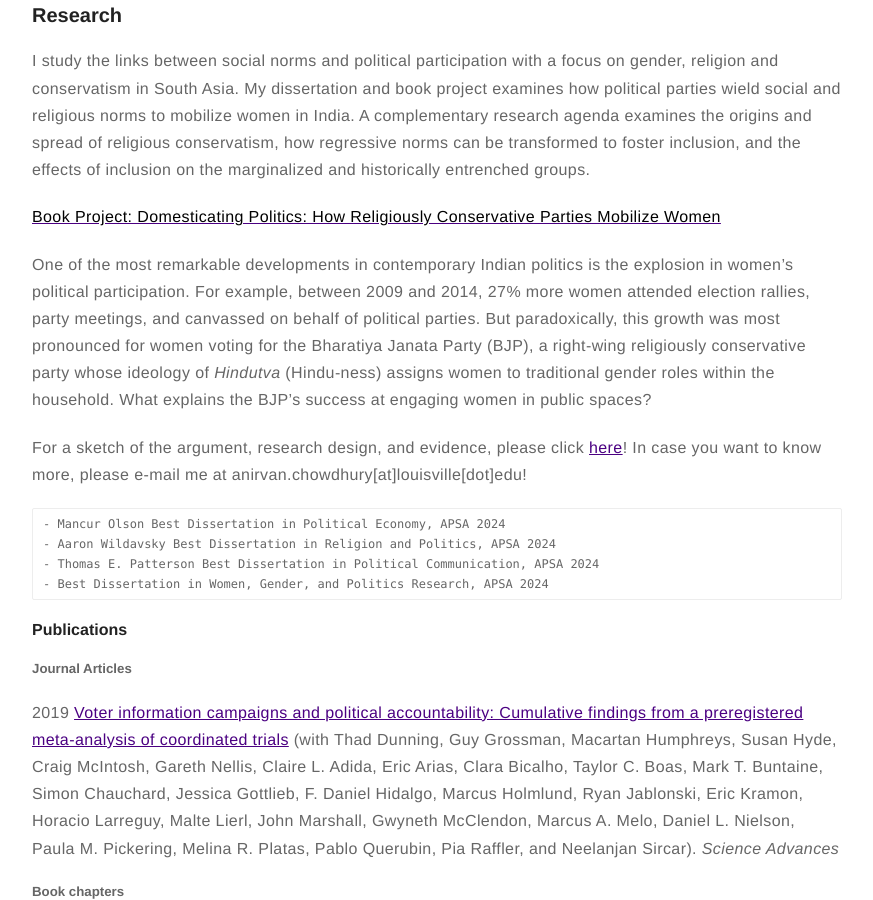
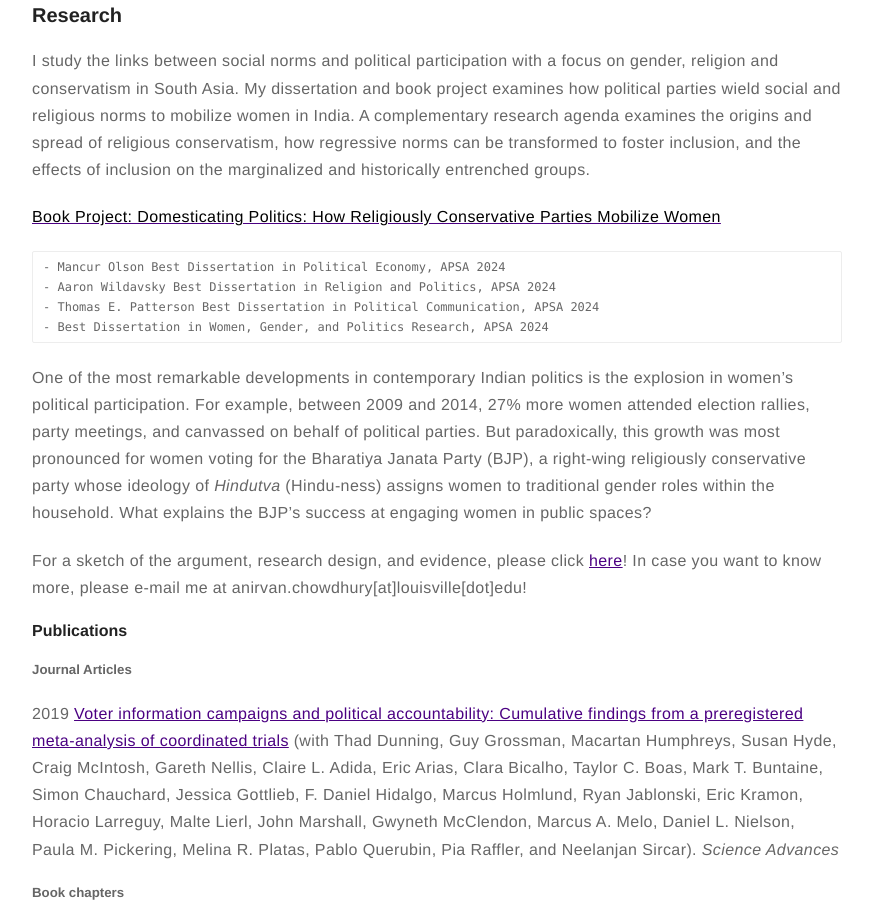
Before and after one commit to anirvanchowdhury/anirvanchowdhury.github.io, a Jekyll site: the page built from research.md, in a window 1280 px wide and 900 px high, scrolled down 451 px. Shown: the whole window, without its empty margins (203-1076 px from the left). Built offline with Jekyll 4.4.1, drawn with Linux system fonts in a browser that asks for light colours.

```diff
--- a/research.md
+++ b/research.md
@@ -10,14 +10,15 @@ I study the links between social norms and political participation with a focus
 
 [**Book Project: Domesticating Politics: How Religiously Conservative Parties Mobilize Women**](https://anirvanchowdhury.github.io/book/)
 
+	- Mancur Olson Best Dissertation in Political Economy, APSA 2024
+	- Aaron Wildavsky Best Dissertation in Religion and Politics, APSA 2024
+	- Thomas E. Patterson Best Dissertation in Political Communication, APSA 2024
+	- Best Dissertation in Women, Gender, and Politics Research, APSA 2024
+
 One of the most remarkable developments in contemporary Indian politics is the explosion in women’s political participation. For example, between 2009 and 2014, 27% more women attended election rallies, party meetings, and canvassed on behalf of political parties. But paradoxically, this growth was most pronounced for women voting for the Bharatiya Janata Party (BJP), a right-wing religiously conservative party whose ideology of _Hindutva_ (Hindu-ness) assigns women to traditional gender roles within the household. What explains the BJP’s success at engaging women in public spaces?
 
 For a sketch of the argument, research design, and evidence, please click [here](https://anirvanchowdhury.github.io/book/)! In case you want to know more, please e-mail me at anirvan.chowdhury[at]louisville[dot]edu!
 
-	- Mancur Olson Best Dissertation in Political Economy, APSA 2024
-	- Aaron Wildavsky Best Dissertation in Religion and Politics, APSA 2024
-	- Thomas E. Patterson Best Dissertation in Political Communication, APSA 2024
-	- Best Dissertation in Women, Gender, and Politics Research, APSA 2024
 
 
 #### Publications
@@ -32,7 +33,6 @@ For a sketch of the argument, research design, and evidence, please click [here]
 
 #### Working papers
 * [Domesticating Politics: How Religiously Conservative Parties Mobilize Women in India](https://www.dropbox.com/scl/fi/dn1bi860qnegd4w1jnu1f/Chowdhury_DomesticatingPolitics_20240327.pdf?rlkey=84mc52vbypmtg20t5l1l6006p&dl=0) [under review]
-
 	- Sage Best Paper in Comparative Politics, APSA 2025
 	- Weber Best Paper in Religion and Politics, APSA 2025
 
```
